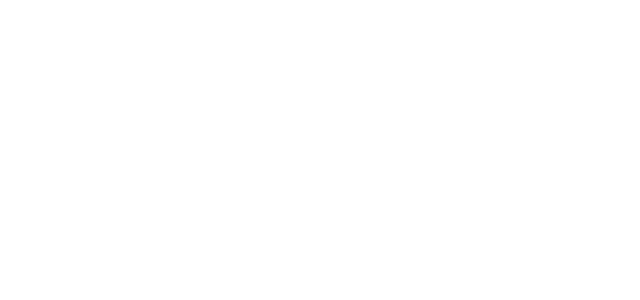
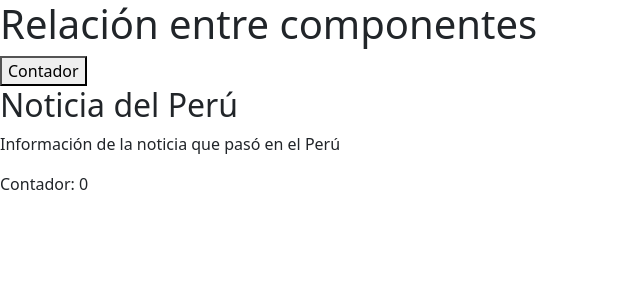
Before and after one commit to jalbornoz14/introduccion_react, a React (Create React App) app: page /parents in a window 1280 px wide. Before the commit this address had no page. Shown: the top 300 px of the page, without its empty margins (0-640 px from the left). Built offline with nearby package versions, Linux system fonts and the light colour scheme.

Commit message:
comunicacion entre comnentes

```diff
--- a/src/App.js
+++ b/src/App.js
@@ -4,6 +4,7 @@ import { BrowserRouter as Router, Routes, Route } from "react-router-dom";
 import { Home } from "./pages/home.js";
 import { Login } from "./pages/login.js";
 import { Welcome } from "./pages/welcome.js"
+import { Parents } from "./pages/parents.js";
 import "./App.css";
 
 function App() {
@@ -14,6 +15,7 @@ function App() {
         <Route path="/" element={<Home/>}/>
         <Route path="/login" element={<Login/>}></Route>
         <Route path="/welcome" element={<Welcome/>}></Route>
+        <Route path="/parents" element={<Parents/>}/>
       </Routes>
     </Router>
   );
--- /dev/null
+++ b/src/components/notification.js
@@ -0,0 +1,9 @@
+export function Notification(props) {
+    return (
+        <div>
+            <h2>{props.title}</h2>
+            <p>{props.description}</p>
+            <span>Contador: {props.contador}</span>
+        </div>
+    )
+}
--- /dev/null
+++ b/src/pages/parents.js
@@ -0,0 +1,23 @@
+import { useState } from "react"
+import { Notification } from "../components/notification"
+
+export function Parents(){
+
+    const [contador, setContador] = useState(0)
+
+    const title = "Noticia del Perú"
+    // consulta a base datos
+    const description = "Información de la noticia que pasó en el Perú"
+
+    const handlerContador = () => {
+        setContador(contador + 1)
+    }
+
+    return (
+        <div>
+            <h1>Relación entre componentes</h1>
+            <button onClick={handlerContador}>Contador</button>
+            <Notification title={title} description={description} contador={contador}/>
+        </div>
+    )
+}
```
